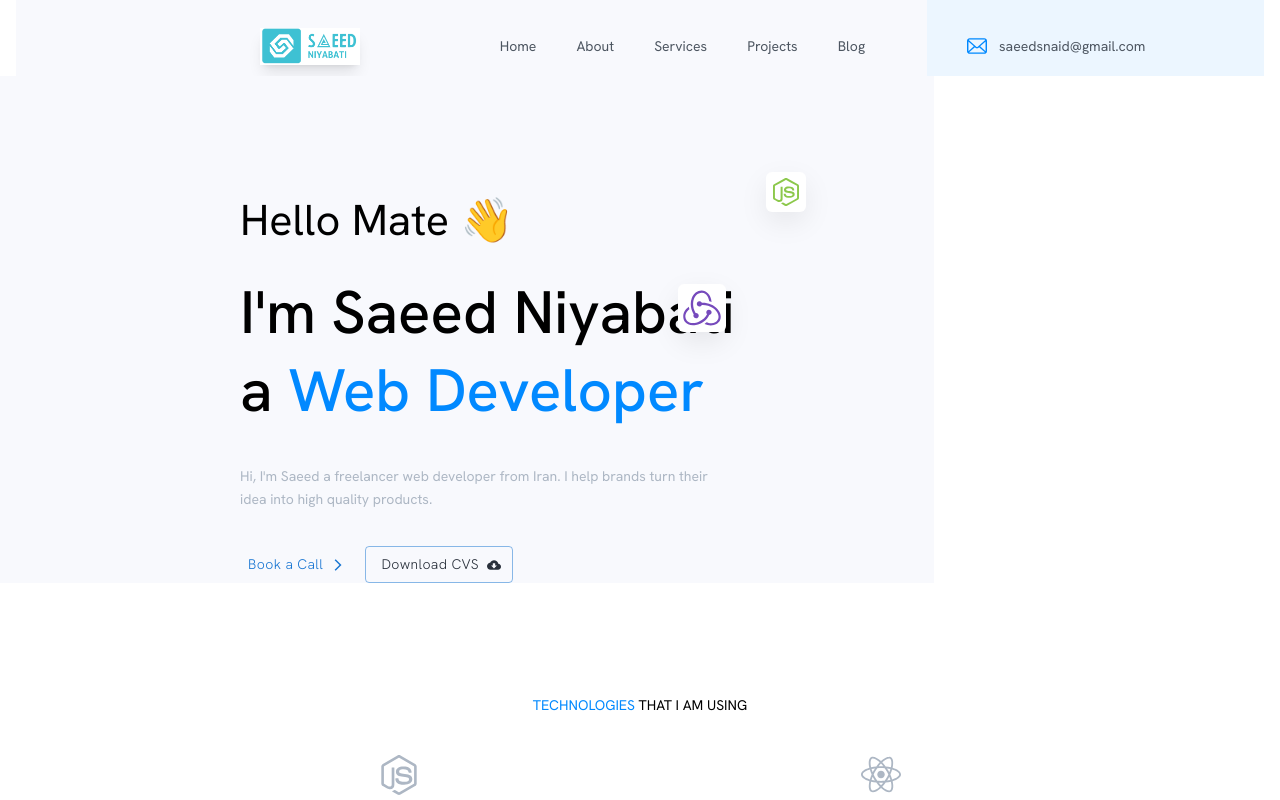
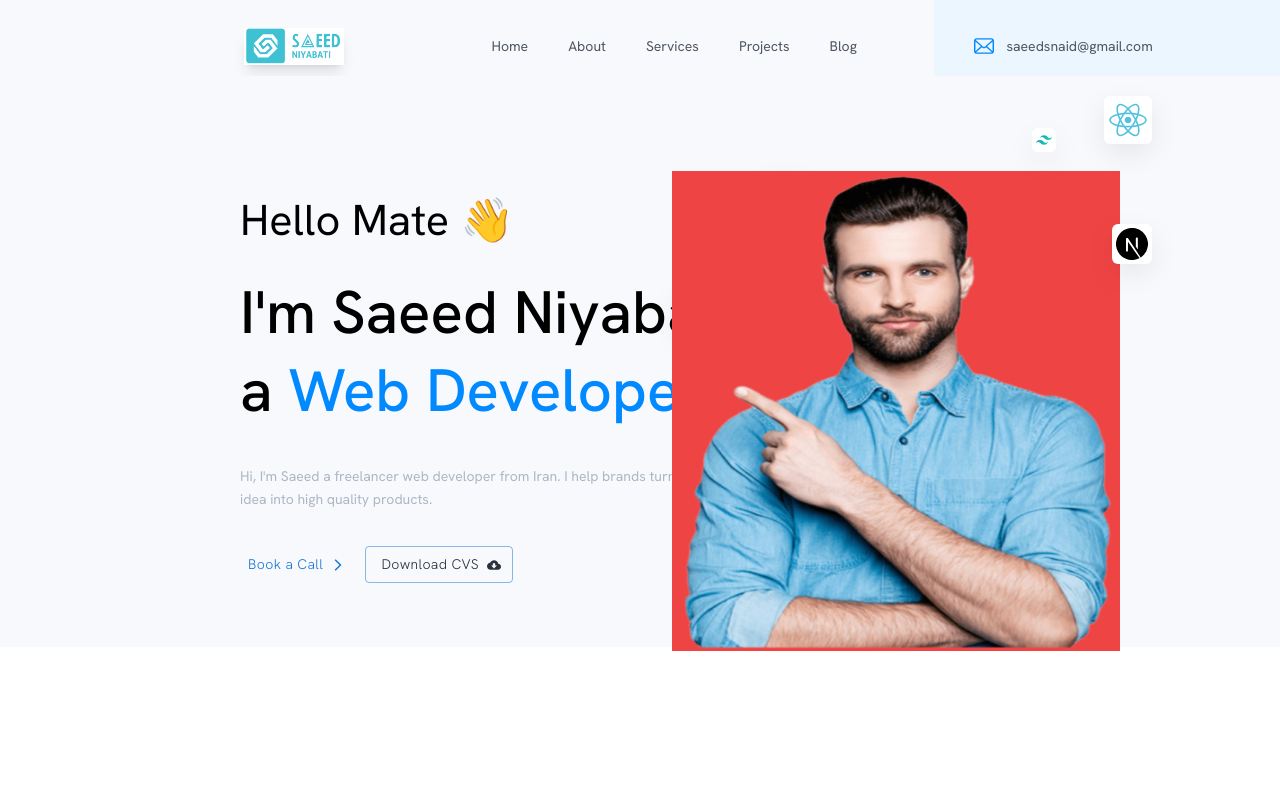
Before and after one commit to saeidniyabati2/myportfolio, a Next.js app: page / in a window 1280 px wide. Shown: the top 800 px of the page. Built offline with nearby package versions, Linux system fonts and the light colour scheme.

Commit message:
adding new style in hero for desktop and refactor it but it has not done yet

```diff
--- a/src/components/ContainerBlock.tsx
+++ b/src/components/ContainerBlock.tsx
@@ -6,7 +6,7 @@ export default function ContainerBlock({ children }) {
     <section className="flex flex-col">
       <Navbar />
       {children}
-      <Footer />
+      {/* <Footer /> */}
     </section>
   );
 }
--- a/src/components/Hero.tsx
+++ b/src/components/Hero.tsx
@@ -8,9 +8,9 @@ import { TextGenerateEffect } from "./texts/TextGenerateEffect";
 
 export const Hero: React.FC = () => {
   return (
-    <section className="w-full  flex flex-col md:flex-row px-4 md:px-0 ">
+    <section className="w-full  flex flex-col md:flex-row px-4 md:px-0  pb-16 md:bg-grayMain">
       {/* contaienr of images, title and descriptions for mobile */}
-      <div className=" w-full flex flex-col items-center md:hidden pt-4">
+      <div className=" w-full flex flex-col items-center md:hidden pt-4 ">
         <h1 className="text-[1.9rem] font-HankenGrotesk">Hello Mate 👋</h1>
         {/* container of image */}
         <div className=" w-full h-[23rem] relative  mt-2">
@@ -41,7 +41,7 @@ export const Hero: React.FC = () => {
         </div>
       </div>
       {/* left side section for desktop */}
-      <div className="w-full h-full basis-[73%] bg-[#F8F9FD] relative md:pl-[15rem] hidden md:flex ">
+      <div className=" h-full basis-[73%] bg-[#F8F9FD] relative md:pl-[15rem] hidden md:flex ">
         {/* container of texts with buttons */}
         <div className="w-full   flex flex-col gap-y-5 ">
           <h1 className="mt-28 text-[2.7rem] font-HankenGrotesk">
@@ -75,9 +75,9 @@ export const Hero: React.FC = () => {
         />
       </div>
       {/* right side section */}
-      <div className="w-full h-full  basis-[27%] bg-[#ECF6FF] relative hidden">
+      <div className=" h-full basis-[27%]  hidden md:block bg-red-600">
         {/* container of hero image */}
-        <div className=" w-[28rem] h-[35rem]  absolute -bottom-1 right-40  ">
+        <div className=" w-[28rem] h-[30rem] top-[10.7rem] right-40 absolute bg-red-500">
           <Image fill alt="Hero image" src="/assets/Rectangle 11.png" />
         </div>
         <MiniImageHero
--- a/src/components/Navbar.tsx
+++ b/src/components/Navbar.tsx
@@ -2,8 +2,8 @@ import Image from "next/image";
 
 export const Navbar: React.FC = () => {
   return (
-    <nav className="w-full  flex  px-4">
-      <div className="w-full h-full  lg:basis-[73%] flex bg-grayMain pt-4 lg:pl-[15rem]">
+    <nav className="w-full flex  px-4 bg-red-400 md:px-0">
+      <div className="w-full h-full  lg:basis-[73%] flex bg-grayMain pt-4 lg:pl-[15rem] ">
         {/* container of image */}
         {/* just desktop */}
         <div className=" h-full pt-3 relative  items-center basis-4/12 hidden md:flex p-1">
@@ -40,7 +40,7 @@ export const Navbar: React.FC = () => {
           </div>
         </div>
       </div>
-      <div className="w-full  basis-[27%]  items-center gap-x-3 bg-[#ECF6FF] pl-10 hidden lg:flex pt-4">
+      <div className="w-full   basis-[27%]  items-center gap-x-3 bg-[#ECF6FF] pl-10 hidden lg:flex pt-4 ">
         {/* container of icon */}
         <div className="w-5 h-5  relative ">
           <Image fill alt="" src="/assets/email-8-svgrepo-com.svg" />
--- a/src/pages/index.tsx
+++ b/src/pages/index.tsx
@@ -15,14 +15,14 @@ const Home = () => {
   return (
     <ContainerBlock>
       <Hero />
-      <AboutMe />
+      {/* <AboutMe />
       <SkillSet />
       <Experties />
       <AchivementCounts />
       <EducatExperience />
       <Gallery />
       <Comments />
-      <Blogs />
+      <Blogs /> */}
     </ContainerBlock>
   );
 };
```
